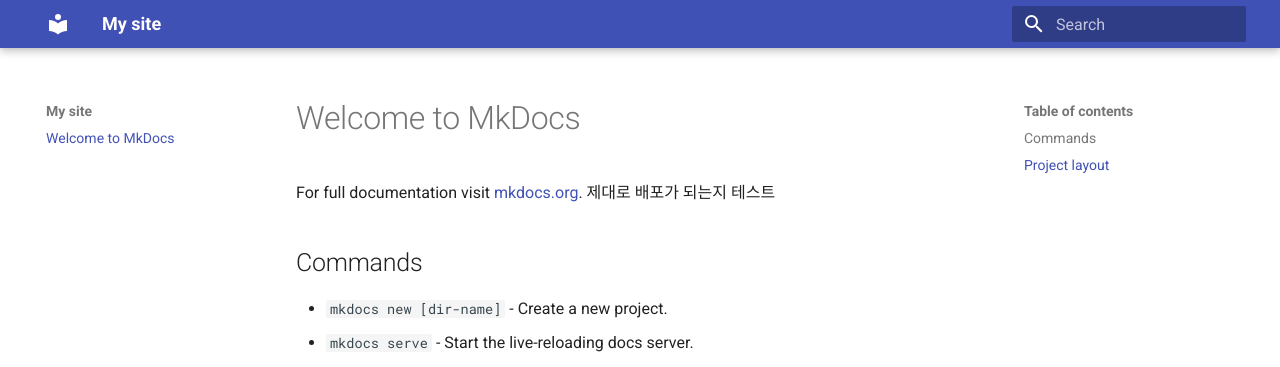
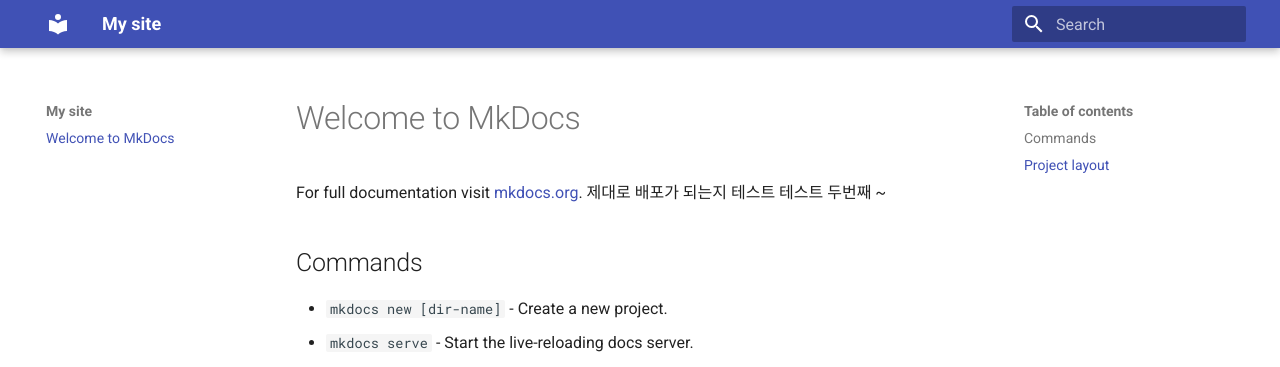
Before and after one commit to Thinkdata-dev/Thinkdata-dev, an MkDocs documentation site: the page built from docs/index.md, in a window 1280 px wide. Shown: the top 367 px of the page. Built offline with MkDocs 1.6.1 and Material for MkDocs 9.7.7, drawn with Linux system fonts in a browser that asks for light colours.

Commit message:
두번째 커밋 반영 테스트

```diff
--- a/docs/index.md
+++ b/docs/index.md
@@ -2,6 +2,7 @@
 
 For full documentation visit [mkdocs.org](https://www.mkdocs.org).
 제대로 배포가 되는지 테스트
+테스트 두번째 ~
 
 ## Commands
 
```
